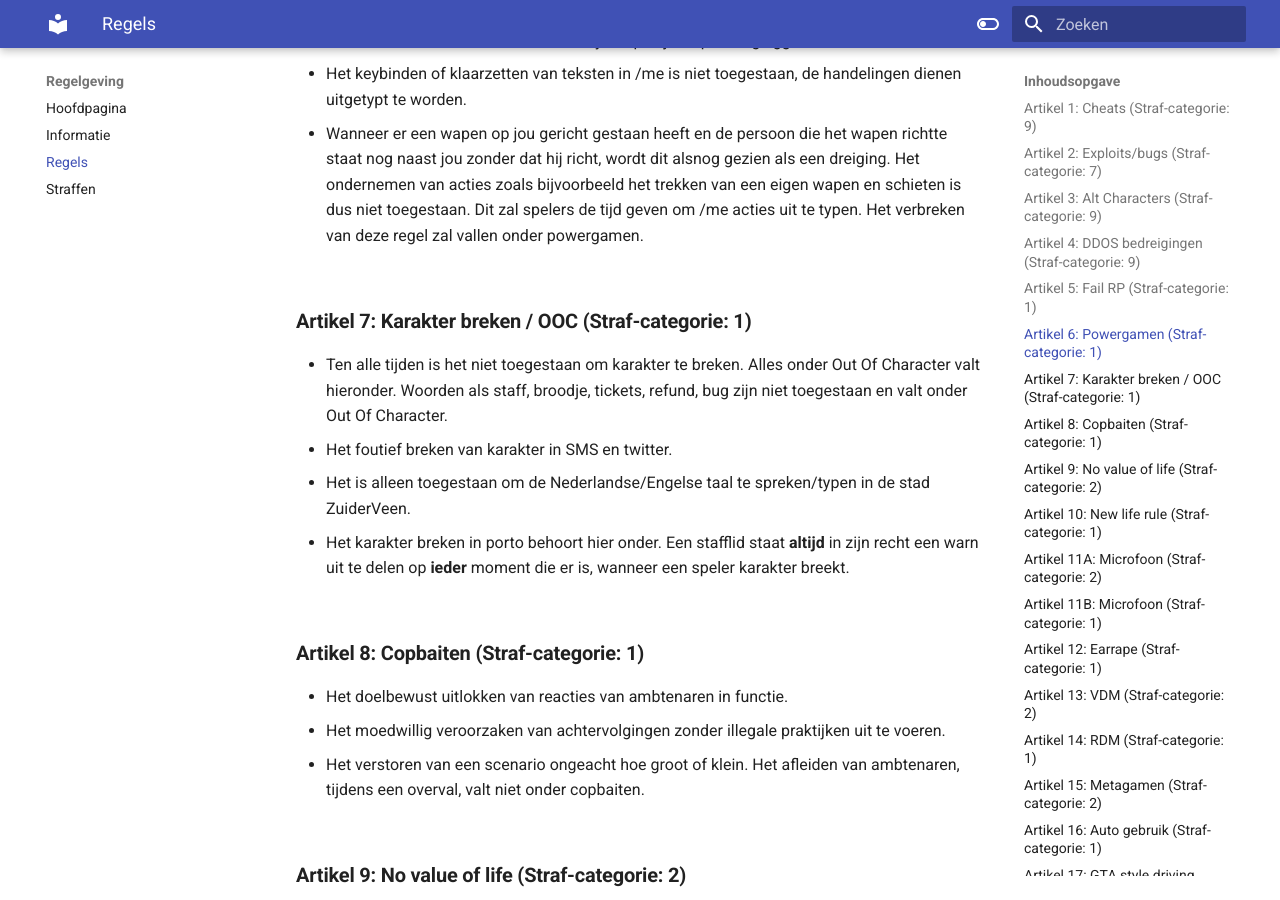
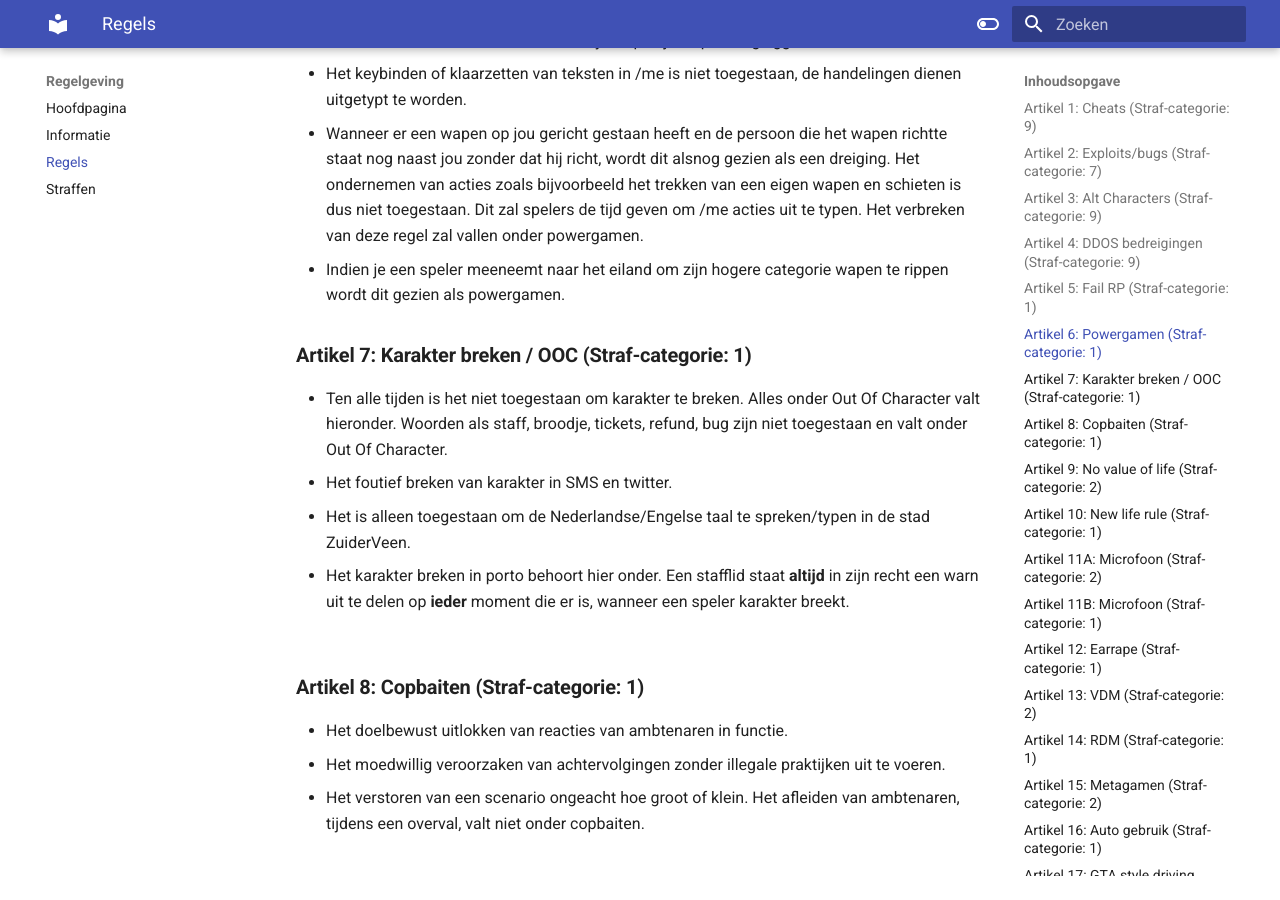
Before and after one commit to ZuiderVeenRP/apv, an MkDocs documentation site: the page built from docs/algemeen.md, in a window 1280 px wide and 900 px high, scrolled down 1666 px. Built offline with MkDocs 1.6.1 and Material for MkDocs 9.7.7, drawn with Linux system fonts in a browser that asks for light colours; comment, search, counter and statistics services are not loaded.

Commit message:
Update algemeen.md

```diff
--- a/docs/algemeen.md
+++ b/docs/algemeen.md
@@ -44,6 +44,7 @@
    - Binnen 10 minuten na het trekken van je wapen je wapen wegleggen.</br>
    - Het keybinden of klaarzetten van teksten in /me is niet toegestaan, de handelingen dienen uitgetypt te worden.</br>
    - Wanneer er een wapen op jou gericht gestaan heeft en de persoon die het wapen richtte staat nog naast jou zonder dat hij richt, wordt dit alsnog gezien als een dreiging. Het ondernemen van acties zoals bijvoorbeeld het trekken van een eigen wapen en schieten is dus niet toegestaan. Dit zal spelers de tijd geven om /me acties uit te typen. Het verbreken van deze regel zal vallen onder powergamen.</br>
+   - Indien je een speler meeneemt naar het eiland om zijn hogere categorie wapen te rippen wordt dit gezien als powergamen.
 </br>
 
 ### **Artikel 7: Karakter breken / OOC**			**(Straf-categorie: 1)**
```
